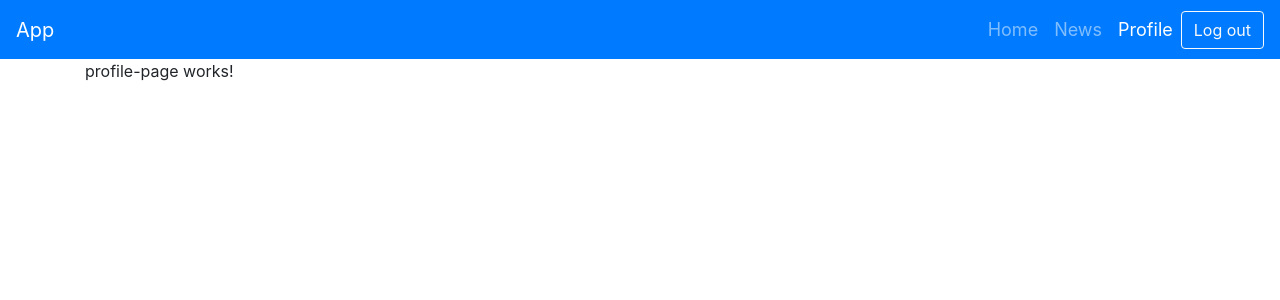
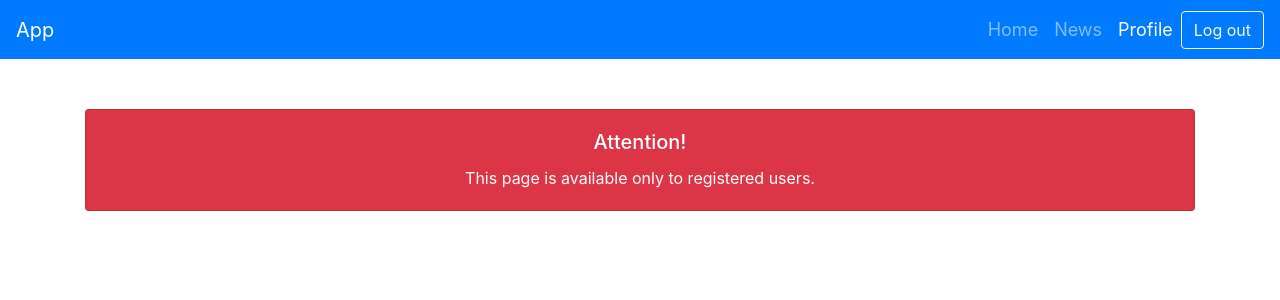
Before and after one commit to marchalmorel/test2, an Angular app: page /profile in a window 1280 px wide. Shown: the top 300 px of the page. Built offline with nearby package versions, Linux system fonts and the light colour scheme; sample sign-in values are in the browser's storage.

Commit message:
added some information in profile-page

```diff
--- a/src/app/profile-page/profile-page.component.html
+++ b/src/app/profile-page/profile-page.component.html
@@ -1 +1,6 @@
-<p>profile-page works!</p>
+<div class="profileCard card text-white bg-danger mb-3 text-center">
+  <div class="card-body">
+    <h5 class="card-title">Attention!</h5>
+    <p class="card-text">This page is available only to registered users.</p>
+  </div>
+</div>
--- a/src/app/profile-page/profile-page.component.scss
+++ b/src/app/profile-page/profile-page.component.scss
@@ -0,0 +1,3 @@
+.profileCard {
+  margin-top: 50px;
+}
```
